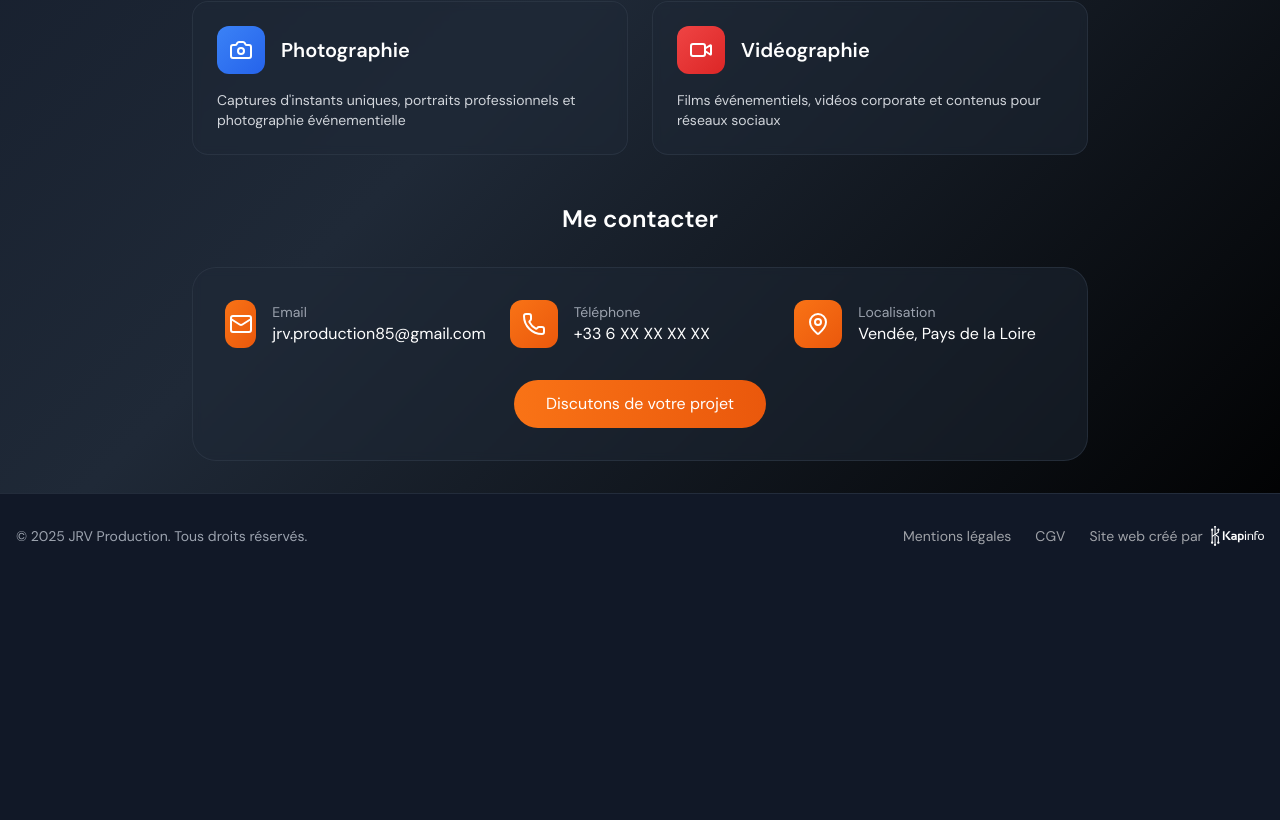
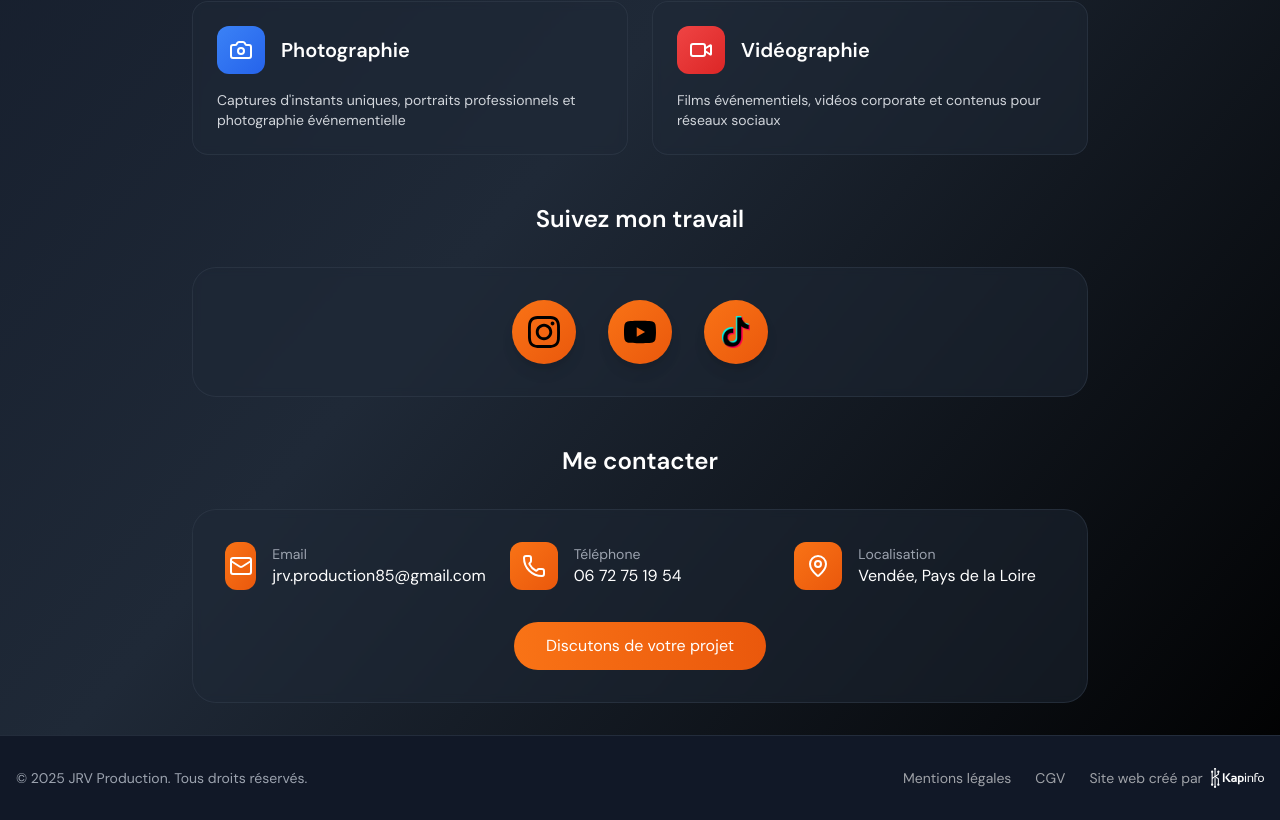
Before and after one commit to capponuts/jrv-production, a Next.js app: page /about in a window 1280 px wide. Shown: the part 712-1532 px from the top of the page. Before the commit the page ends 1290 px from the top, so only its background shows below. Built offline with nearby package versions, Linux system fonts and the light colour scheme.

Commit message:
ajout numéro

```diff
--- a/src/app/about/page.tsx
+++ b/src/app/about/page.tsx
@@ -127,11 +127,75 @@ export default function AboutPage() {
           </div>
         </motion.div>
 
+        {/* Section réseaux sociaux */}
+        <motion.div
+          initial={{ opacity: 0, y: 20 }}
+          animate={{ opacity: 1, y: 0 }}
+          transition={{ duration: 0.6, delay: 0.6 }}
+          className="max-w-4xl mx-auto mb-12"
+        >
+          <h2 className="text-2xl font-semibold text-center mb-8">Suivez mon travail</h2>
+          <div className="bg-gray-800/50 backdrop-blur-sm border border-gray-700/50 rounded-3xl p-8">
+            <div className="flex justify-center space-x-8">
+              <motion.a
+                href="https://www.instagram.com/jrv.production/"
+                target="_blank"
+                rel="noopener noreferrer"
+                whileHover={{ scale: 1.1 }}
+                whileTap={{ scale: 0.9 }}
+                className="w-16 h-16 bg-gradient-to-br from-orange-500 to-orange-600 hover:from-orange-600 hover:to-orange-700 rounded-full flex items-center justify-center text-white transition-all duration-300 shadow-lg hover:shadow-orange-500/25"
+              >
+                <Image
+                  src="/instagram.svg"
+                  alt="Instagram"
+                  width={32}
+                  height={32}
+                  className="w-8 h-8"
+                />
+              </motion.a>
+
+              <motion.a
+                href="https://www.youtube.com/@JRV.production"
+                target="_blank"
+                rel="noopener noreferrer"
+                whileHover={{ scale: 1.1 }}
+                whileTap={{ scale: 0.9 }}
+                className="w-16 h-16 bg-gradient-to-br from-orange-500 to-orange-600 hover:from-orange-600 hover:to-orange-700 rounded-full flex items-center justify-center text-white transition-all duration-300 shadow-lg hover:shadow-orange-500/25"
+              >
+                <Image
+                  src="/youtube.svg"
+                  alt="YouTube"
+                  width={32}
+                  height={32}
+                  className="w-8 h-8"
+                />
+              </motion.a>
+
+              <motion.a
+                href="https://www.tiktok.com/@jvrprode"
+                target="_blank"
+                rel="noopener noreferrer"
+                whileHover={{ scale: 1.1 }}
+                whileTap={{ scale: 0.9 }}
+                className="w-16 h-16 bg-gradient-to-br from-orange-500 to-orange-600 hover:from-orange-600 hover:to-orange-700 rounded-full flex items-center justify-center text-white transition-all duration-300 shadow-lg hover:shadow-orange-500/25"
+              >
+                <Image
+                  src="/tiktok.webp"
+                  alt="TikTok"
+                  width={32}
+                  height={32}
+                  className="w-8 h-8 object-contain"
+                />
+              </motion.a>
+            </div>
+          </div>
+        </motion.div>
+
         {/* Section contact */}
         <motion.div
           initial={{ opacity: 0, y: 20 }}
           animate={{ opacity: 1, y: 0 }}
-          transition={{ duration: 0.6, delay: 0.6 }}
+          transition={{ duration: 0.6, delay: 0.8 }}
           className="max-w-4xl mx-auto"
         >
           <h2 className="text-2xl font-semibold text-center mb-8">Me contacter</h2>
@@ -155,8 +219,8 @@ export default function AboutPage() {
                 </div>
                 <div>
                   <p className="text-sm text-gray-400">Téléphone</p>
-                  <a href="tel:+33600000000" className="text-white hover:text-orange-400 transition-colors">
-                    +33 6 XX XX XX XX
+                  <a href="tel:+33672751954" className="text-white hover:text-orange-400 transition-colors">
+                    06 72 75 19 54
                   </a>
                 </div>
               </div>
--- a/src/app/contact/page.tsx
+++ b/src/app/contact/page.tsx
@@ -9,7 +9,8 @@ import Footer from '../../components/Footer'
 export default function ContactPage() {
   const socialLinks = [
     { icon: <Image src="/instagram.svg" alt="Instagram" width={24} height={24} className="w-6 h-6" />, url: 'https://www.instagram.com/jrv.production/', name: 'Instagram' },
-    { icon: <Image src="/youtube.svg" alt="YouTube" width={24} height={24} className="w-6 h-6" />, url: 'https://www.youtube.com/@JRV.production', name: 'YouTube' }
+    { icon: <Image src="/youtube.svg" alt="YouTube" width={24} height={24} className="w-6 h-6" />, url: 'https://www.youtube.com/@JRV.production', name: 'YouTube' },
+    { icon: <Image src="/tiktok.webp" alt="TikTok" width={24} height={24} className="w-6 h-6 object-contain" />, url: 'https://www.tiktok.com/@jvrprode', name: 'TikTok' }
   ]
 
   return (
@@ -88,8 +89,8 @@ export default function ContactPage() {
                     </div>
                     <div>
                       <p className="text-sm text-gray-400">Téléphone</p>
-                      <a href="tel:+33600000000" className="text-white hover:text-orange-400 transition-colors">
-                        +33 6 XX XX XX XX
+                      <a href="tel:+33672751954" className="text-white hover:text-orange-400 transition-colors">
+                        06 72 75 19 54
                       </a>
                     </div>
                   </div>
```
